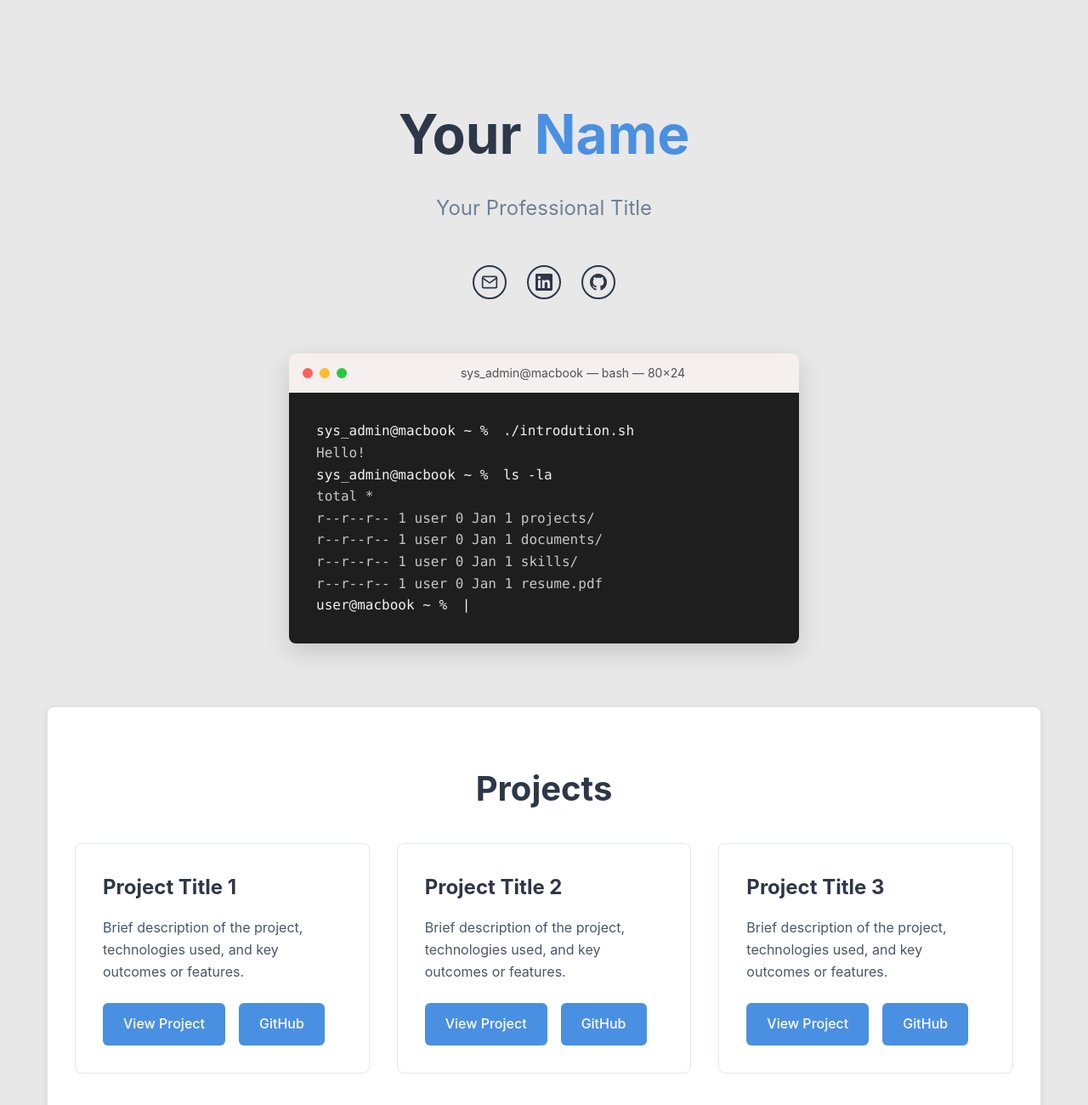
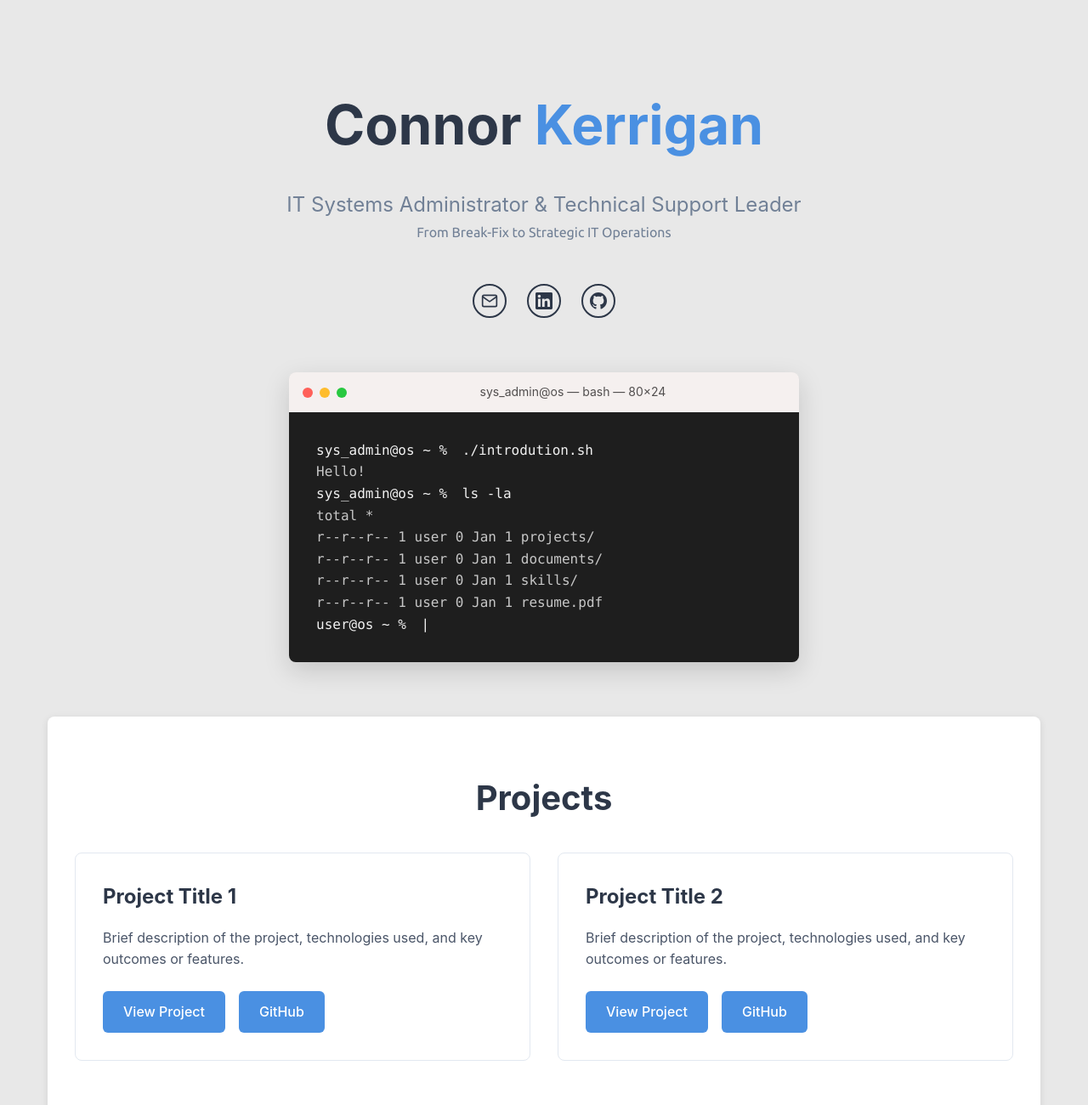
Before and after one commit to KareAgain/portfolio_website, a plain HTML site: page index.html in a window 1280 px wide. Shown: the top 1300 px of the page at 85% size. Drawn offline with Linux system fonts and the light colour scheme; a web font is replaced by a local one.

Commit message:
font updates to html to include Ubuntu Styles to Stylesheet

```diff
--- a/index.html
+++ b/index.html
@@ -5,13 +5,26 @@
     <meta name="viewport" content="width=device-width, initial-scale=1.0">
     <title>Your Name - Portfolio</title>
     <link rel="stylesheet" href="styles.css">
+
+    <!-- Add these Google Fonts links -->
+    <link rel="preconnect" href="https://fonts.googleapis.com">
+    <link rel="preconnect" href="https://fonts.gstatic.com" crossorigin>
+
+    <!-- Preload specific font files needed for Hero -->
+    <link rel="preload" as="font" type="font/woff2" href="https://fonts.gstatic.com/s/ubuntu/v20/4iCs6KVjbNBYlgoKcg72j00.woff2" crossorigin>
+    <link rel="preload" as="font" type="font/woff2" href="https://fonts.gstatic.com/s/roboto/v30/KFOmCnqEu92Fr1Mu4mxK.woff2" crossorigin>
+
+    <!-- Then load the CSS -->
+    <link href="https://fonts.googleapis.com/css2?family=Ubuntu:wght@400&family=Roboto:wght@400&display=swap" rel="stylesheet">
+
 </head>
 <body>
     <main>
         <!-- Hero Section -->
         <section id="hero">
-            <h1 class="name">Your <span class="highlight">Name</span></h1>
-            <p class="subtitle">Your Professional Title</p>
+            <h1 class="name">Connor <span class="highlight">Kerrigan</span></h1>
+            <p class="subtitle">IT Systems Administrator & Technical Support Leader</p>
+            <p class="subtitle_subnames">From Break-Fix to Strategic IT Operations</p>
 
             <div class="social-links">
                 <a href="mailto:your.email@example.com" class="social-icon" aria-label="Email">
@@ -39,18 +52,18 @@
                         <span class="btn-minimize"></span>
                         <span class="btn-maximize"></span>
                     </div>
-                    <div class="terminal-title">sys_admin@macbook — bash — 80×24</div>
+                    <div class="terminal-title">sys_admin@os — bash — 80×24</div>
                 </div>
                 <div class="terminal-body">
-                    <div class="terminal-line"><span class="terminal-prompt">sys_admin@macbook ~ %</span> <span class="terminal-text">./introdution.sh</span></div>
+                    <div class="terminal-line"><span class="terminal-prompt">sys_admin@os ~ %</span> <span class="terminal-text">./introdution.sh</span></div>
                     <div class="terminal-line">Hello! </div>
-                    <div class="terminal-line"><span class="terminal-prompt">sys_admin@macbook ~ %</span> <span class="terminal-text">ls -la</span></div>
+                    <div class="terminal-line"><span class="terminal-prompt">sys_admin@os ~ %</span> <span class="terminal-text">ls -la</span></div>
                     <div class="terminal-line">total *</div>
                     <div class="terminal-line">r--r--r-- 1 user 0 Jan 1 projects/</div>
                     <div class="terminal-line">r--r--r-- 1 user 0 Jan 1 documents/</div>
                     <div class="terminal-line">r--r--r-- 1 user 0 Jan 1 skills/</div>
                     <div class="terminal-line">r--r--r-- 1 user 0 Jan 1 resume.pdf</div>
-                    <div class="terminal-line"><span class="terminal-prompt">user@macbook ~ %</span> <span class="cursor">|</span></div>
+                    <div class="terminal-line"><span class="terminal-prompt">user@os ~ %</span> <span class="cursor">|</span></div>
                 </div>
             </div>
         </section>
@@ -71,14 +84,6 @@
                 </article>
                 <article class="project-card">
                     <h3>Project Title 2</h3>
-                    <p>Brief description of the project, technologies used, and key outcomes or features.</p>
-                    <div class="project-links">
-                        <a href="#" class="btn">View Project</a>
-                        <a href="#" class="btn">GitHub</a>
-                    </div>
-                </article>
-                <article class="project-card">
-                    <h3>Project Title 3</h3>
                     <p>Brief description of the project, technologies used, and key outcomes or features.</p>
                     <div class="project-links">
                         <a href="#" class="btn">View Project</a>
--- a/styles.css
+++ b/styles.css
@@ -18,6 +18,8 @@ main {
     padding: 2rem 1rem;
 }
 
+
+
 /* Hero Section - Centered */
 #hero {
     min-height: 100vh;
@@ -32,7 +34,7 @@ main {
 .name {
     font-size: 4rem;
     font-weight: 700;
-    margin-bottom: 1rem;
+    margin-bottom: 1.5rem;
     color: #2d3748;
 }
 
@@ -43,8 +45,17 @@ main {
 .subtitle {
     font-size: 1.5rem;
     color: #718096;
+    margin-bottom: 0rem;
+    font-weight: 400;
+    font-family: 'Ubuntu' , -apple-system , BlinkMacSystemFont,
+}
+
+.subtitle_subnames {
+    font-size: 1rem;
+    color: #718096;
     margin-bottom: 3rem;
     font-weight: 400;
+    font-family: 'Ubuntu' , -apple-system , BlinkMacSystemFont,  'Courier New'
 }
 
 /* Social Links */
```
